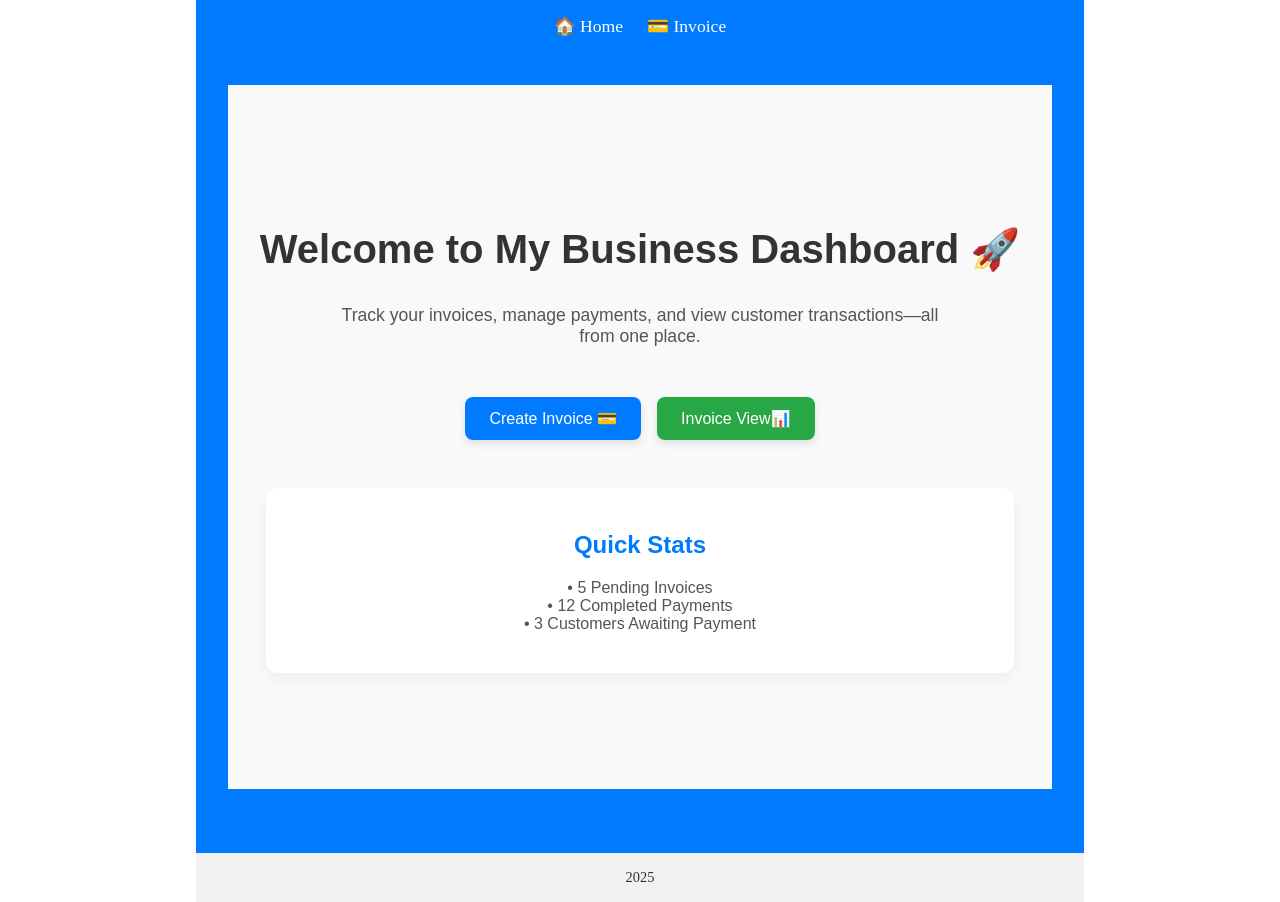
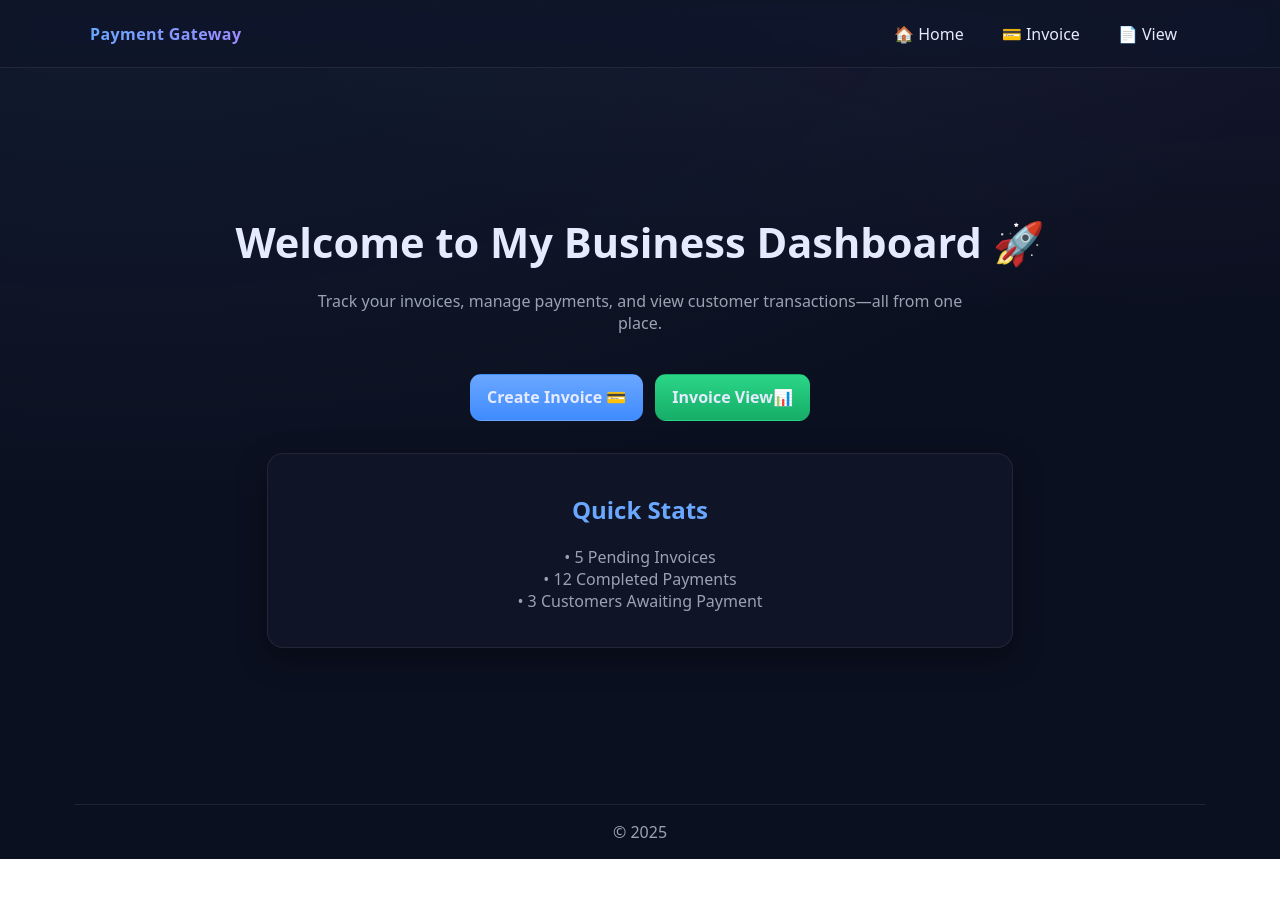
Before and after one commit to bratatech/payment_gateway, a React (Vite) app in the folder frontend/: page / in a window 1280 px wide. After the commit the page ends 859 px from the top, so only its background shows below. Built offline with nearby package versions, Linux system fonts and the light colour scheme.

Commit message:
New changed code

```diff
--- a/frontend/src/App.css
+++ b/frontend/src/App.css
@@ -0,0 +1,155 @@
+/* App Shell */
+:root {
+  --bg: #0b1020;
+  --bg-elev: #11162a;
+  --text: #e6eaff;
+  --muted: #9aa3b2;
+  --primary: #6aa7ff;
+  --primary-600: #3f8bff;
+  --accent: #9b8cff;
+  --ring: rgba(106, 167, 255, 0.45);
+  --card: #0f1426;
+  --border: rgba(255,255,255,0.08);
+}
+
+body {
+  font-family: ui-sans-serif, system-ui, -apple-system, Segoe UI, Roboto, Arial, "Apple Color Emoji", "Segoe UI Emoji";
+  color: var(--text);
+  background: radial-gradient(1200px 600px at 10% -10%, rgba(106, 167, 255, 0.08), transparent),
+              radial-gradient(1000px 500px at 90% -20%, rgba(155, 140, 255, 0.08), transparent),
+              var(--bg);
+}
+
+/* Navbar */
+.navbar {
+  position: sticky;
+  top: 0;
+  z-index: 40;
+  background: rgba(15, 20, 38, 0.7);
+  backdrop-filter: saturate(140%) blur(10px);
+  border-bottom: 1px solid var(--border);
+}
+.nav-inner {
+  max-width: 1100px;
+  margin: 0 auto;
+  padding: 0.85rem 1rem;
+  display: flex;
+  align-items: center;
+  justify-content: space-between;
+  gap: 1rem;
+}
+.brand {
+  font-weight: 700;
+  letter-spacing: 0.4px;
+  background: linear-gradient(90deg, var(--primary), var(--accent));
+  -webkit-background-clip: text;
+  background-clip: text;
+  color: transparent;
+}
+.nav-links {
+  display: flex;
+  gap: 0.75rem;
+}
+.nav-link {
+  color: var(--text);
+  text-decoration: none;
+  font-weight: 500;
+  padding: 0.5rem 0.75rem;
+  border-radius: 0.6rem;
+  border: 1px solid transparent;
+  transition: all 0.2s ease;
+}
+.nav-link:hover {
+  color: #fff;
+  border-color: var(--border);
+  background: rgba(106, 167, 255, 0.12);
+}
+
+/* Content */
+.content {
+  max-width: 1100px;
+  margin: 0 auto;
+  padding: 2rem 1rem;
+}
+
+/* Footer */
+.footer {
+  max-width: 1100px;
+  margin: 2rem auto;
+  padding: 1rem;
+  color: var(--muted);
+  text-align: center;
+  border-top: 1px solid var(--border);
+}
+
+/* Utilities */
+.btn {
+  appearance: none;
+  border: 1px solid var(--border);
+  border-radius: 0.7rem;
+  padding: 0.7rem 1rem;
+  font-weight: 600;
+  cursor: pointer;
+  color: var(--text);
+  background: rgba(255,255,255,0.02);
+  transition: box-shadow 0.2s ease, background 0.2s ease, border-color 0.2s ease;
+}
+.btn:hover {
+  border-color: rgba(255,255,255,0.18);
+  background: rgba(255,255,255,0.04);
+  box-shadow: 0 6px 18px rgba(0,0,0,0.35), 0 0 0 6px var(--ring);
+}
+.btn-primary {
+  background: linear-gradient(180deg, var(--primary), var(--primary-600));
+  border-color: transparent;
+}
+.btn-primary:hover {
+  filter: brightness(1.08);
+}
+.btn-success {
+  background: linear-gradient(180deg, #2bd687, #16ad68);
+  border-color: transparent;
+}
+
+.card {
+  background: var(--card);
+  border: 1px solid var(--border);
+  border-radius: 1rem;
+  box-shadow: 0 10px 30px rgba(0,0,0,0.35);
+}
+
+.center {
+  display: flex;
+  align-items: center;
+  justify-content: center;
+}
+
+/* Home */
+.home {
+  display: flex;
+  flex-direction: column;
+  align-items: center;
+  justify-content: center;
+  min-height: 72vh;
+  padding: 2rem 1rem;
+}
+.home-title {
+  font-size: clamp(1.8rem, 1.2rem + 2vw, 2.6rem);
+  margin-bottom: 0.5rem;
+}
+.home-subtitle {
+  max-width: 650px;
+  text-align: center;
+  color: var(--muted);
+}
+.home-actions {
+  margin-top: 1.5rem;
+  display: flex;
+  gap: 0.75rem;
+}
+.stats-card {
+  margin-top: 2rem;
+  padding: 1.2rem 1.4rem;
+  width: min(700px, 100%);
+  text-align: center;
+}
--- a/frontend/src/App.jsx
+++ b/frontend/src/App.jsx
@@ -9,66 +9,28 @@ function App() {
   return (
     <Router>
       {/* ✅ Navbar */}
-      <nav
-        style={{
-          //background: "#1e1e1e",
-          padding: "1rem",
-          display: "flex",
-          gap: "1.5rem",
-          justifyContent: "center",
-          alignItems: "center",
-        }}
-      >
-        <Link
-          to="/"
-          style={{
-            color: "white",
-            textDecoration: "none",
-            fontSize: "1.1rem",
-            fontWeight: "500",
-          }}
-        >
-          🏠 Home
-        </Link>
-
-        <Link
-          to="/invoice"
-          style={{
-            color: "white",
-            textDecoration: "none",
-            fontSize: "1.1rem",
-            fontWeight: "500",
-          }}
-        >
-          💳 Invoice
-        </Link>
+      <nav className="navbar">
+        <div className="nav-inner">
+          <div className="brand">Payment Gateway</div>
+          <div className="nav-links">
+            <Link to="/" className="nav-link">🏠 Home</Link>
+            <Link to="/invoice" className="nav-link">💳 Invoice</Link>
+            <Link to="/invoice-view" className="nav-link">📄 View</Link>
+          </div>
+        </div>
       </nav>
 
       {/* ✅ Routes */}
-      <div style={{ padding: "2rem" }}>
+      <main className="content">
         <Routes>
           <Route path="/" element={<Home />} />
           <Route path="/invoice" element={<Invoice />} />
           <Route path="/invoice-view" element={<ViewInvoice />} />
         </Routes>
-      </div>
+      </main>
 
       {/* ✅ Footer */}
-      <footer
-        style={{
-          textAlign: "center",
-          padding: "1rem",
-          display: "flex",
-          justifyContent: "center",
-          alignItems: "center",
-          background: "#f1f1f1",
-          marginTop: "2rem",
-          fontSize: "0.9rem",
-          color: "#333",
-        }}
-      >
-         {new Date().getFullYear()}
-      </footer>
+      <footer className="footer">© {new Date().getFullYear()}</footer>
     </Router>
   )
 }
--- a/frontend/src/index.css
+++ b/frontend/src/index.css
@@ -2,7 +2,6 @@ html, #root {
   height: 100%;
   margin: 0;
   padding: 0;
-   background-color: #007bff;
 }
 
 a {
@@ -16,9 +15,6 @@ a:hover {
 
 body {
   margin: 0;
-  display: flex;
-  justify-content: center;
-  place-items: center;
   min-width: 320px;
   min-height: 100vh;
 }
--- a/frontend/src/pages/Home.jsx
+++ b/frontend/src/pages/Home.jsx
@@ -3,72 +3,21 @@ import { Link } from "react-router-dom";
 
 function Home() {
   return (
-    <div
-      style={{
-        display: "flex",
-        flexDirection: "column",
-        alignItems: "center",
-        justifyContent: "center",
-        minHeight: "80vh",
-        fontFamily: "Arial, sans-serif",
-        backgroundColor: "#f9f9f9",
-        padding: "2rem",
-      }}
-    >
-      <h1 style={{ fontSize: "2.5rem", marginBottom: "1rem", color: "#333" }}>
-        Welcome to My Business Dashboard 🚀
-      </h1>
+    <div className="home">
+      <h1 className="home-title">Welcome to My Business Dashboard 🚀</h1>
 
-      <p style={{ fontSize: "1.1rem", textAlign: "center", maxWidth: "600px", color: "#555" }}>
+      <p className="home-subtitle">
         Track your invoices, manage payments, and view customer transactions—all from one place.
       </p>
 
-      <div style={{ marginTop: "2rem", display: "flex", gap: "1rem" }}>
-        <Link
-          to="/invoice"
-          style={{
-            backgroundColor: "#007bff",
-            color: "white",
-            padding: "0.75rem 1.5rem",
-            borderRadius: "8px",
-            textDecoration: "none",
-            fontWeight: "500",
-            boxShadow: "0 4px 8px rgba(0,0,0,0.1)",
-          }}
-        >
-          Create Invoice 💳
-        </Link>
-
-         <Link
-          to="/invoice-view"
-          style={{
-            backgroundColor: "#28a745",
-            color: "white",
-            padding: "0.75rem 1.5rem",
-            borderRadius: "8px",
-            textDecoration: "none",
-            fontWeight: "500",
-            boxShadow: "0 4px 8px rgba(0,0,0,0.1)",
-          }}
-        >
-           Invoice View📊
-        </Link>
+      <div className="home-actions">
+        <Link to="/invoice" className="btn btn-primary">Create Invoice 💳</Link>
+        <Link to="/invoice-view" className="btn btn-success">Invoice View📊</Link>
       </div>
 
-      <div
-        style={{
-          marginTop: "3rem",
-          padding: "1.5rem",
-          backgroundColor: "#fff",
-          borderRadius: "12px",
-          width: "100%",
-          maxWidth: "700px",
-          boxShadow: "0 6px 15px rgba(0,0,0,0.05)",
-          textAlign: "center",
-        }}
-      >
-        <h2 style={{ color: "#007bff" }}>Quick Stats</h2>
-        <p style={{ color: "#555" }}>
+      <div className="card stats-card">
+        <h2 style={{ color: "var(--primary)" }}>Quick Stats</h2>
+        <p style={{ color: "var(--muted)" }}>
           • 5 Pending Invoices <br />
           • 12 Completed Payments <br />
           • 3 Customers Awaiting Payment
--- a/frontend/src/pages/invoice.css
+++ b/frontend/src/pages/invoice.css
@@ -1,17 +1,15 @@
-#root{
-    background-color: #007bff;
-}
 .invoice-page {
   min-height: 100vh; /* Make it take full screen height */
   width: 100%;       /* Cover full width */
-  background: linear-gradient(135deg, #89f7fe, #66a6ff); /* Nice blue gradient */
+  background: transparent; /* Use app-wide dark background */
   display: flex;
   align-items: center;
   justify-content: center;
   padding: 1.5rem;
 }
 .invoice-container {
-  background: rgba(255, 255, 255, 0.9);
+  background: var(--card, #0f1426);
+  color: var(--text, #e6eaff);
   backdrop-filter: blur(10px);
   box-shadow: 0 4px 15px rgba(0, 0, 0, 0.2);
   border-radius: 1rem;
@@ -20,13 +18,14 @@
   max-width: 800px;
   font-family: "Poppins", sans-serif;
   margin: auto; /* Ensures centering in case of additional layout constraints */
+  border: 1px solid var(--border, rgba(255,255,255,0.08));
 }
 
 .invoice-title {
   font-size: 2.5rem;
   font-weight: 800;
   text-align: center;
-  color: #333;
+  color: var(--text, #e6eaff);
   margin-bottom: 2rem;
 }
 
@@ -43,9 +42,9 @@
 .section-title {
   font-size: 1.5rem;
   font-weight: 600;
-  color: #444;
+  color: var(--text, #e6eaff);
   margin-bottom: 1rem;
-  border-bottom: 2px solid #ddd;
+  border-bottom: 2px solid var(--border, rgba(255,255,255,0.12));
   padding-bottom: 0.5rem;
 }
 
@@ -62,7 +61,7 @@
 .form-label {
   font-size: 1rem;
   font-weight: 500;
-  color: #555;
+  color: var(--muted, #9aa3b2);
   margin-bottom: 0.5rem;
 }
 
@@ -70,7 +69,9 @@
 .form-textarea {
   width: 100%;
   padding: 0.75rem;
-  border: 1px solid #ccc;
+  border: 1px solid var(--border, rgba(255,255,255,0.12));
+  background: rgba(255,255,255,0.04);
+  color: var(--text, #e6eaff);
   border-radius: 0.5rem;
   font-size: 1rem;
 }
@@ -123,13 +124,13 @@
 .totals-section {
   text-align: right;
   font-size: 1rem;
-  color: #333;
+  color: var(--text, #e6eaff);
 }
 
 .total-amount {
   font-size: 1.25rem;
   font-weight: 700;
-  color: #000;
+  color: var(--text, #ffffff);
 }
 
 .submit-section {
@@ -159,3 +160,99 @@
   font-size: 1rem;
   cursor: pointer;
 }
+
+/* Modal Styles for ViewInvoice */
+.modal-overlay {
+  position: fixed;
+  inset: 0;
+  background: rgba(0,0,0,0.6);
+  display: flex;
+  align-items: center;
+  justify-content: center;
+  padding: 1rem;
+  z-index: 50;
+}
+.modal-container {
+  width: 100%;
+  max-width: 520px;
+  background: var(--card, #0f1426);
+  color: var(--text, #e6eaff);
+  border: 1px solid var(--border, rgba(255,255,255,0.08));
+  border-radius: 1rem;
+  box-shadow: 0 20px 60px rgba(0,0,0,0.5);
+  padding: 1.5rem;
+  text-align: center;
+}
+.modal-form {
+  margin-top: 1rem;
+  display: flex;
+  gap: 0.5rem;
+  justify-content: center;
+}
+.error-text {
+  color: #ff6b6b;
+  margin-top: 0.5rem;
+}
+
+/* Invoice box + table */
+.invoice-box {
+  margin: 1rem 0;
+  padding: 1rem;
+  background: var(--card, #0f1426);
+  color: var(--text, #e6eaff);
+  border: 1px solid var(--border, rgba(255,255,255,0.08));
+  border-radius: 0.8rem;
+}
+.invoice-table {
+  width: 100%;
+  border-collapse: collapse;
+  margin-top: 0.75rem;
+  font-size: 0.95rem;
+}
+.invoice-table th,
+.invoice-table td {
+  padding: 0.6rem 0.5rem;
+  border-bottom: 1px solid var(--border, rgba(255,255,255,0.08));
+  text-align: left;
+}
+.invoice-table thead th {
+  color: var(--muted, #9aa3b2);
+  font-weight: 600;
+}
+
+/* Action buttons improvements */
+.submit-btn,
+.add-item-btn {
+  border: 1px solid var(--border, rgba(255,255,255,0.08));
+  border-radius: 0.6rem;
+  transition: box-shadow 0.2s ease, transform 0.05s ease;
+}
+.add-item-btn {
+  background: linear-gradient(180deg, var(--primary, #6aa7ff), var(--primary-600, #3f8bff));
+}
+.submit-btn {
+  background: linear-gradient(180deg, #2bd687, #16ad68);
+}
+.submit-btn:hover,
+.add-item-btn:hover {
+  transform: translateY(-1px);
+  box-shadow: 0 10px 24px rgba(0,0,0,0.35), 0 0 0 6px rgba(106, 167, 255, 0.25);
+}
+.remove-item-btn {
+  color: #ff6b6b;
+}
+
+/* Pay now button for ViewInvoice */
+.pay-now-btn {
+  margin-top: 0.75rem;
+  padding: 0.6rem 1rem;
+  border-radius: 0.6rem;
+  border: 1px solid transparent;
+  font-weight: 600;
+  cursor: pointer;
+  background: linear-gradient(180deg, #ffc857, #f9a825);
+  color: #1b1b1b;
+}
+.pay-now-btn:hover {
+  filter: brightness(1.05);
+}
```
Also changed, not shown: frontend/src/pages/ViewInvoice.jsx (+16 -1 lines).
